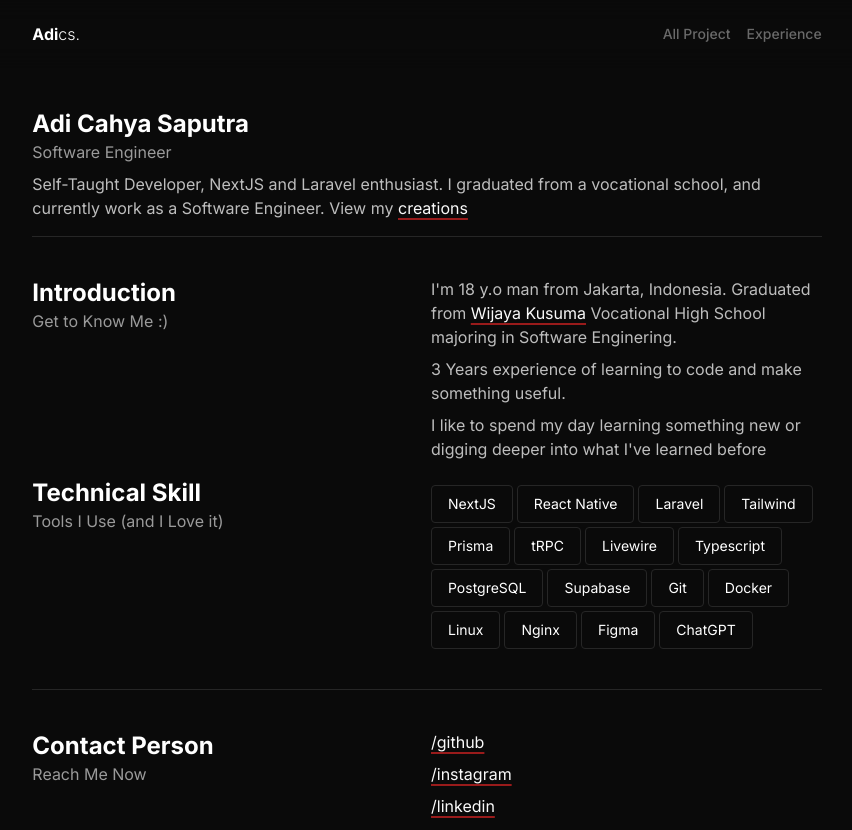
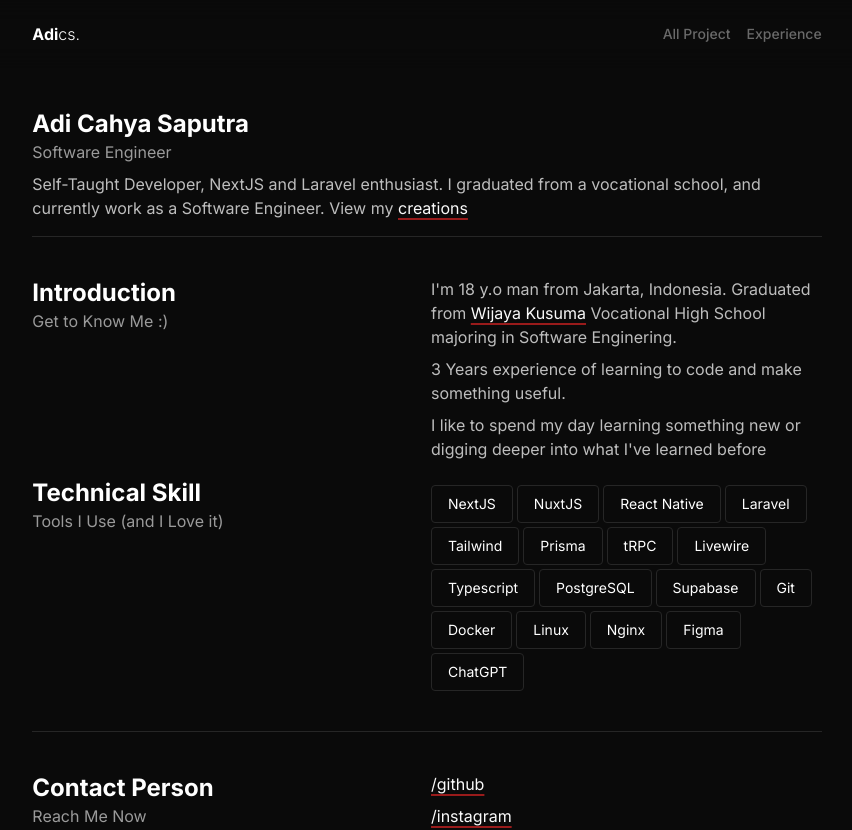
Before and after one commit to AdiCahyaSaputra/personal-website, a Next.js app: page / in a window 1280 px wide. Shown: the top 830 px of the page, without its empty margins (213-1065 px from the left). Built offline with nearby package versions, Linux system fonts and the light colour scheme.

Commit message:
feat: add new skill

```diff
--- a/components/section/TechnicalSkills.tsx
+++ b/components/section/TechnicalSkills.tsx
@@ -2,6 +2,7 @@ import React from "react";
 
 const skills = [
   "NextJS",
+  "NuxtJS",
   "React Native",
   "Laravel",
   "Tailwind",
```
